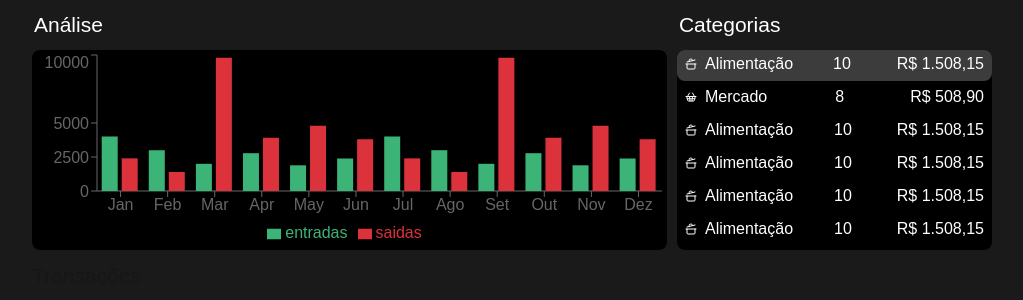
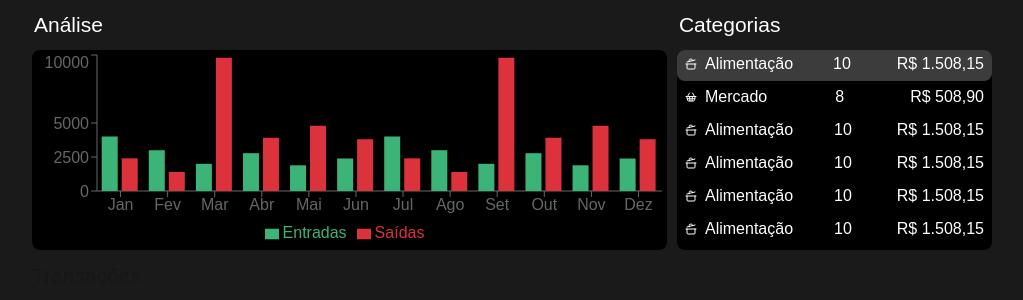
Before and after one commit to samuelgarcia-ufr/Finance, a Next.js app: page /home in a window 1280 px wide. Shown: the part 191-491 px from the top of the page, without its empty margins (128-1151 px from the left). Built offline with nearby package versions, Linux system fonts and the light colour scheme.

Commit message:
correction

```diff
--- a/src/components/chart.tsx
+++ b/src/components/chart.tsx
@@ -13,18 +13,18 @@ import {
 } from 'recharts';
 
 const data = [
-  { name: 'Jan', entradas: 4000, saidas: 2400 },
-  { name: 'Feb', entradas: 3000, saidas: 1398 },
-  { name: 'Mar', entradas: 2000, saidas: 9800 },
-  { name: 'Apr', entradas: 2780, saidas: 3908 },
-  { name: 'May', entradas: 1890, saidas: 4800 },
-  { name: 'Jun', entradas: 2390, saidas: 3800 },
-  { name: 'Jul', entradas: 4000, saidas: 2400 },
-  { name: 'Ago', entradas: 3000, saidas: 1398 },
-  { name: 'Set', entradas: 2000, saidas: 9800 },
-  { name: 'Out', entradas: 2780, saidas: 3908 },
-  { name: 'Nov', entradas: 1890, saidas: 4800 },
-  { name: 'Dez', entradas: 2390, saidas: 3800 },
+  { name: 'Jan', Entradas: 4000, Saídas: 2400 },
+  { name: 'Fev', Entradas: 3000, Saídas: 1398 },
+  { name: 'Mar', Entradas: 2000, Saídas: 9800 },
+  { name: 'Abr', Entradas: 2780, Saídas: 3908 },
+  { name: 'Mai', Entradas: 1890, Saídas: 4800 },
+  { name: 'Jun', Entradas: 2390, Saídas: 3800 },
+  { name: 'Jul', Entradas: 4000, Saídas: 2400 },
+  { name: 'Ago', Entradas: 3000, Saídas: 1398 },
+  { name: 'Set', Entradas: 2000, Saídas: 9800 },
+  { name: 'Out', Entradas: 2780, Saídas: 3908 },
+  { name: 'Nov', Entradas: 1890, Saídas: 4800 },
+  { name: 'Dez', Entradas: 2390, Saídas: 3800 },
 ];
 
 export default function Chart() {
@@ -36,8 +36,8 @@ export default function Chart() {
           <YAxis />
           <Tooltip />
           <Legend />
-          <Bar dataKey="entradas" fill="rgb(60, 180, 120)" />
-          <Bar dataKey="saidas" fill="rgb(220, 50, 60)" />
+          <Bar dataKey="Entradas" fill="rgb(60, 180, 120)" />
+          <Bar dataKey="Saídas" fill="rgb(220, 50, 60)" />
         </BarChart>
       </ResponsiveContainer>
     </div>
```
